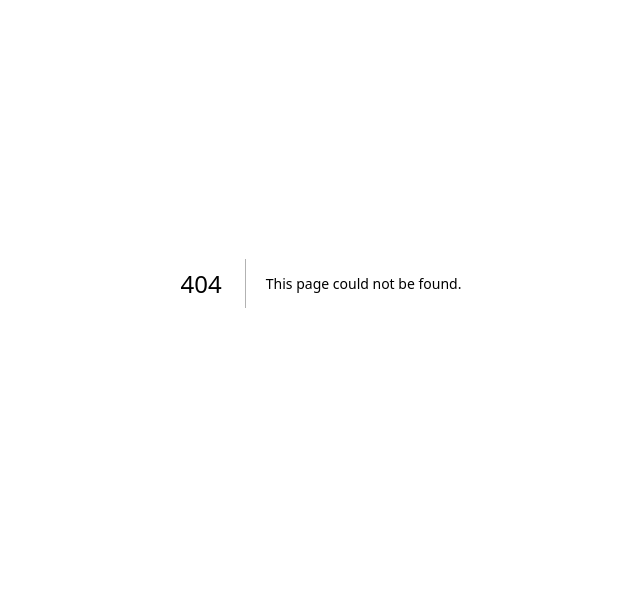
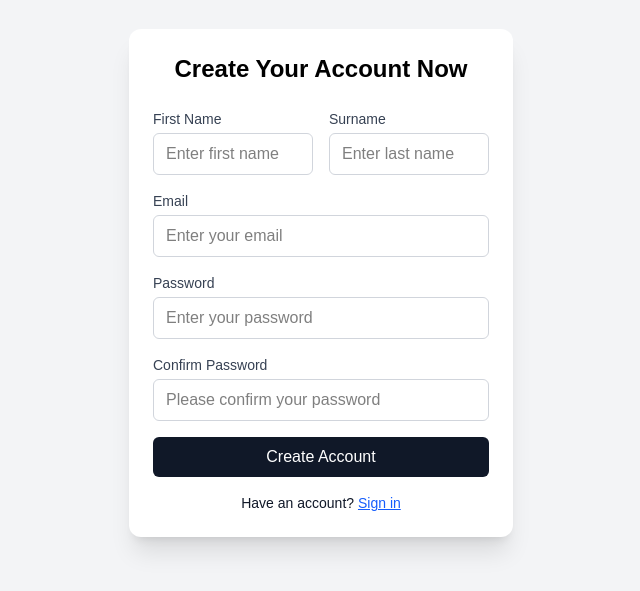
Before and after one commit to Link2004tw/market, a Next.js app: page /register in a window 1280 px wide. Before the commit this address had no page. Shown: the part 117-708 px from the top of the page, without its empty margins (319-959 px from the left). Built offline with nearby package versions, Linux system fonts and the light colour scheme.

Commit message:
registration

```diff
--- /dev/null
+++ b/app/components/register.jsx
@@ -0,0 +1,19 @@
+import RegisterForm from "../register/form";
+import Link from "next/link";
+
+export default function Register() {
+  return (
+    <div className="h-screen w-screen flex justify-center items-center bg-gray-100">
+      <div className="shadow-xl p-6 bg-white rounded-xl w-96">
+        <h1 className="text-2xl font-semibold mb-6 text-center text-black">Create Your Account Now</h1>
+        <RegisterForm />
+        <p className="text-center text-sm text-gray-900 mt-4">
+            Have an account?{" "}
+             <Link href="/login" className="text-blue-600 underline">
+             Sign in
+             </Link>
+        </p>
+      </div>
+    </div>
+  );
+}
--- /dev/null
+++ b/app/register/form.jsx
@@ -0,0 +1,128 @@
+"use client";
+
+import { useState } from "react";
+
+export default function RegisterForm() {
+  const [form,setForm] = useState({
+    firstName:"",
+    lastName:"",
+    email: "",
+    password:"",
+    confirmPassword:""
+
+  });
+  function onSubmit(e) {
+    e.preventDefault();
+    console.log("Register");
+  }
+
+  return (
+    <form
+    onSubmit={onSubmit}
+    className="flex flex-col space-y-4 w-full"
+    >
+        <div className="grid grid-cols-2 gap-4">
+          <div className=" flex flex-col space-y-1 text-black">
+            <label
+              htmlFor="firstName"
+              className="text-sm font-medium text-gray-700"
+              >
+                First Name
+              </label>
+            <input
+            id="firstName"
+            type="text"
+            placeholder="Enter first name"
+            value={form.firstName}
+            onChange={(e)=>
+              setForm({...form,firstName:e.target.value})
+            }
+            className="border border-gray-300 rounded-md px-3 py-2 focus:outline-none focus:ring-2 focus:ring-gray-400"
+            />
+
+          </div>
+            <div className="flex flex-col space-y-1 text-black">
+              <label
+              htmlFor="lastName"
+              className="text-sm font-medium text-gray-700"
+              >
+                Surname
+              </label>
+              <input
+              id="lastName"
+            type="text"
+            placeholder="Enter last name"
+
+            value={form.lastName}
+            onChange={(e) =>
+              setForm({ ...form, lastName: e.target.value })
+            }
+              className="border border-gray-300 rounded-md px-3 py-2 focus:outline-none focus:ring-2 focus:ring-gray-400"
+          />
+
+            </div>
+        </div>
+
+
+      <div className="flex flex-col space-y-1 text-black">
+        <label
+        htmlFor="email"
+        className="text-sm font-medium text-gray-700"
+        >
+          Email
+    </label>
+      <input
+      id="email"
+      type="email"
+      placeholder="Enter your email"
+      value={form.email}
+      onChange={(e) => setForm({...form, email: e.target.value})}
+      className="border border-gray-300 rounded-md px-3 py-2 focus:outline-none focus:ring-2 focus:ring-gray-400"
+      />
+      </div>
+
+      <div className="flex flex-col space-y-1 text-black">
+        <label
+          htmlFor="password"
+          className="text-sm font-medium text-gray-700"
+          >
+            Password
+            </label>
+      <input
+      id="password"
+      type="password"
+      placeholder="Enter your password"
+      value={form.password}
+      onChange={(e) => setForm({...form, password: e.target.value})}
+      className="border border-gray-300 rounded-md px-3 py-2 focus:outline-none focus:ring-2 focus:ring-gray-400"
+
+       />
+       </div>
+
+ <div className="flex flex-col space-y-1 text-black">
+        <label
+          htmlFor="confirmPassword"
+          className="text-sm font-medium text-gray-700"
+          >
+             Confirm Password
+            </label>
+      <input
+      id="confrimPassword"
+      type="password"
+      placeholder="Please confirm your password"
+      value={form.confirmPassword}
+      onChange={(e) => setForm({...form, confirmPassword: e.target.value})}
+      className="border border-gray-300 rounded-md px-3 py-2 focus:outline-none focus:ring-2 focus:ring-gray-400"
+
+       ></input>
+       </div>
+
+
+      <button
+      type="submit"
+        className="bg-gray-900 text-white font-medium py-2 rounded-md hover:bg-gray-800 transition"
+      >
+      Create Account</button>
+    </form>
+  );
+}
--- /dev/null
+++ b/app/register/page.jsx
@@ -0,0 +1,5 @@
+import Register from "@/app/components/register";
+
+export default function RegisterPage() {
+  return <Register />;
+}
```
Also changed, not shown: 1 other file (tests, documents, lock files or other folders).
